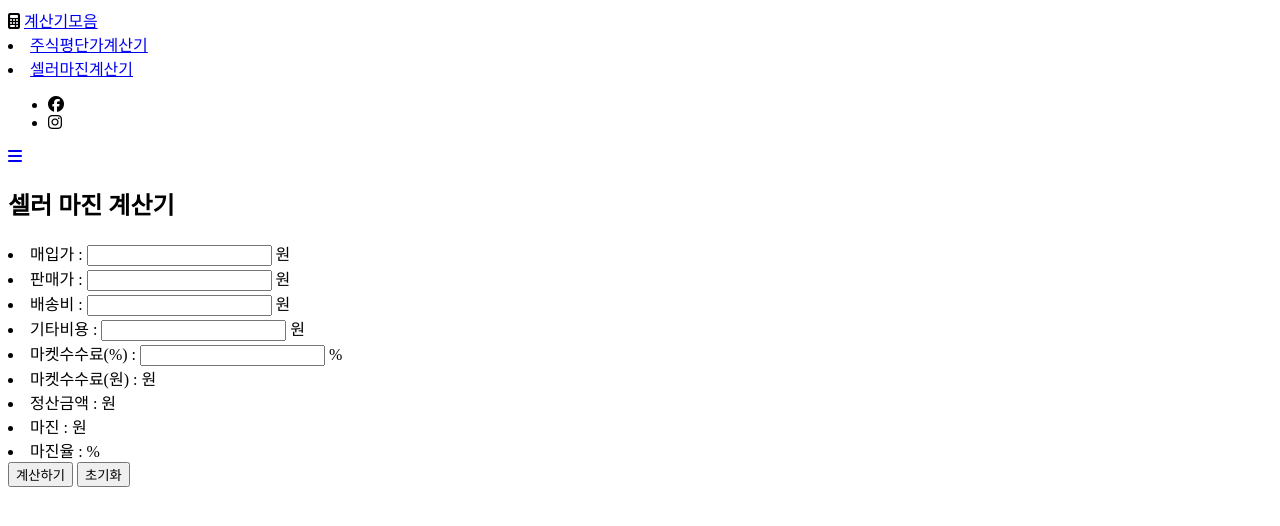
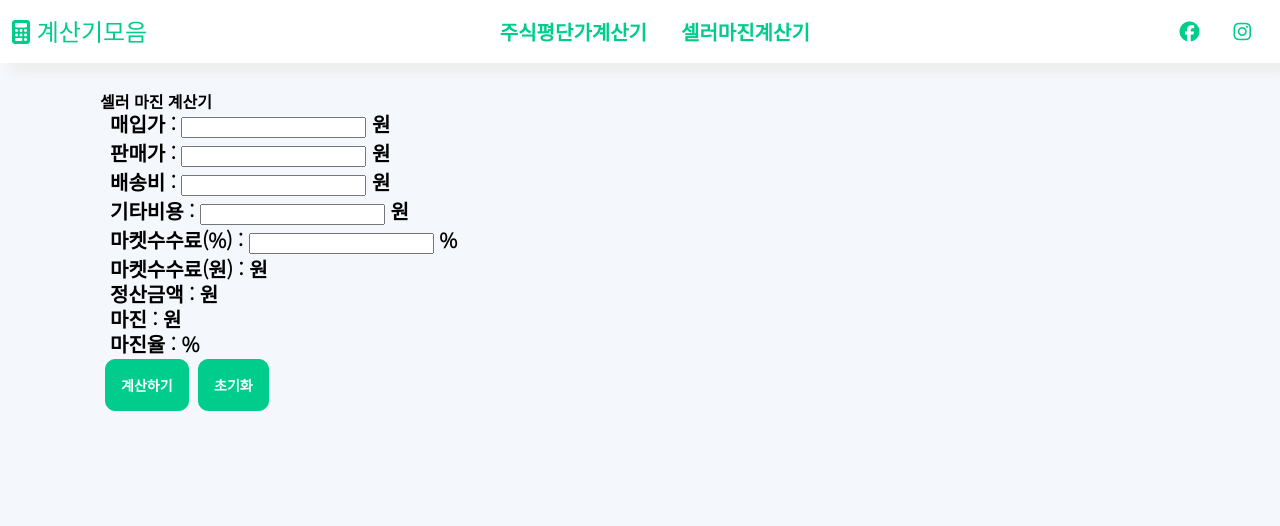
Before and after one commit to namhyun99/CalculatorCollection, a plain HTML site: page page/sellermargin_cal.html in a window 1280 px wide. Drawn offline with Linux system fonts and the light colour scheme; files that its build step writes are made by us from their sources; the site is published under a folder, as on GitHub Pages, so addresses that start at the root find nothing.

Commit message:
css/js 연결오류 수정

```diff
--- a/index.html
+++ b/index.html
@@ -8,8 +8,8 @@
     <script src="https://kit.fontawesome.com/fbdfc0aa10.js" crossorigin="anonymous"></script>
     <link href="https://fonts.googleapis.com/css2?family=Noto+Sans+KR:wght@300&family=Noto+Serif+KR&display=swap"
         rel="stylesheet">
-    <link rel="stylesheet" href="/css/reset.css">
-    <link rel="stylesheet" href="/css/defult.css">
+    <link rel="stylesheet" href="./css/reset.css">
+    <link rel="stylesheet" href="./css/defult.css">
 
 
     <title>Calculator Collection</title>
@@ -20,12 +20,12 @@
     <nav class="navbar">
         <div class="navbar_logo">
             <i class="fa-solid fa-calculator"></i>
-            <h1><a href="/index.html">계산기모음</a></h1>
+            <h1><a href="./index.html">계산기모음</a></h1>
         </div>
 
         <div class="navbar_menu">
-            <li><a href="/page/stockprice_cal.html">주식평단가계산기</a></li>
-            <li><a href="/page/sellermargin_cal.html">셀러마진계산기</a></li>
+            <li><a href="./page/stockprice_cal.html">주식평단가계산기</a></li>
+            <li><a href="./page/sellermargin_cal.html">셀러마진계산기</a></li>
         </div>
 
         <ul class="navbar_icons">
@@ -53,7 +53,7 @@
     </section>
 
 
-    <script src="/js/toggle.js"></script>
+    <script src="./js/toggle.js"></script>
 </body>
 
 </html>
--- a/page/sellermargin_cal.html
+++ b/page/sellermargin_cal.html
@@ -8,9 +8,9 @@
     <script src="https://kit.fontawesome.com/fbdfc0aa10.js" crossorigin="anonymous"></script>
     <link href="https://fonts.googleapis.com/css2?family=Noto+Sans+KR:wght@300&family=Noto+Serif+KR&display=swap"
         rel="stylesheet">
-    <link rel="stylesheet" href="/css/reset.css">
-    <link rel="stylesheet" href="/css/defult.css">
-    <link rel="stylesheet" href="/css/sellermargin_cal.css">
+    <link rel="stylesheet" href="./css/reset.css">
+    <link rel="stylesheet" href="./css/defult.css">
+    <link rel="stylesheet" href="./css/sellermargin_cal.css">
 
     <title>셀러마진계산기</title>
 </head>
@@ -20,12 +20,12 @@
     <nav class="navbar">
         <div class="navbar_logo">
             <i class="fa-solid fa-calculator"></i>
-            <a href="/index.html">계산기모음</a>
+            <a href="./index.html">계산기모음</a>
         </div>
 
         <div class="navbar_menu">
-            <li><a href="/page/stockprice_cal.html">주식평단가계산기</a></li>
-            <li><a href="/page/sellermargin_cal.html">셀러마진계산기</a></li>
+            <li><a href="./page/stockprice_cal.html">주식평단가계산기</a></li>
+            <li><a href="./page/sellermargin_cal.html">셀러마진계산기</a></li>
         </div>
 
         <ul class="navbar_icons">
@@ -61,7 +61,7 @@
         </div>
     </section>
 
-    <script src="/js/toggle.js"></script>
+    <script src="./js/toggle.js"></script>
 </body>
 
 </html>
```
Also changed, not shown: page/stockprice_cal.html (+8 -8 lines), 1 other file.
